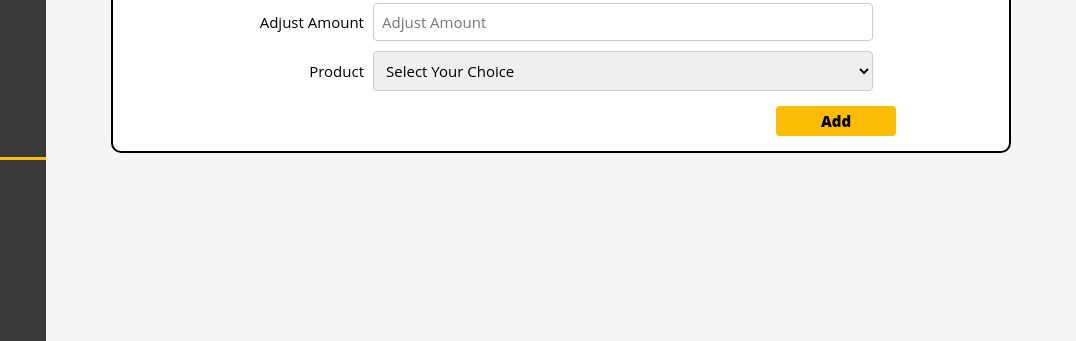
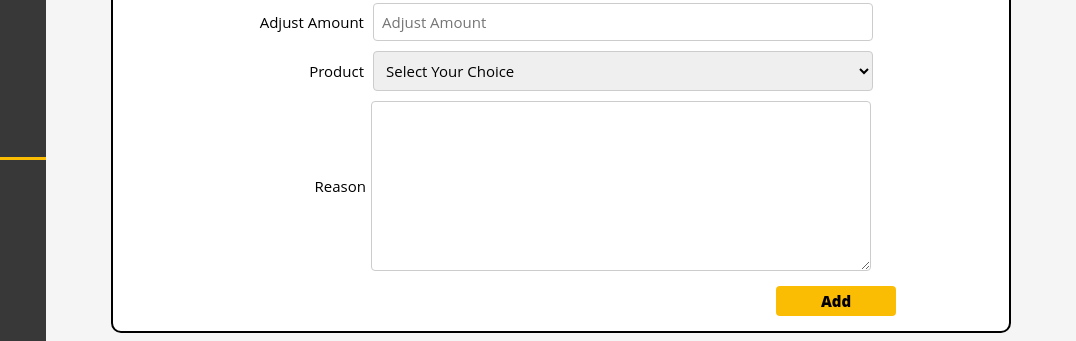
Before and after one commit to spinner99-bit/pco.vr46admin.asia, a plain HTML site: page adjust.html in a window 1280 px wide. Shown: the part 254-595 px from the top of the page, 204-1280 px from the left. Drawn offline with Linux system fonts and the light colour scheme.

Commit message:
Update adjust.html

```diff
--- a/adjust.html
+++ b/adjust.html
@@ -145,6 +145,11 @@
 	       		</select>
 	       		<br>
 
+	       		<div class="textarea">
+					<label class="remark-label">Reason</label>
+					<textarea name="remark" id="remark"></textarea>
+				</div>
+
 					<button id="submit" onclick="audio.play();" class="submit">Add</button>
 			</form>
 		</div>
```
